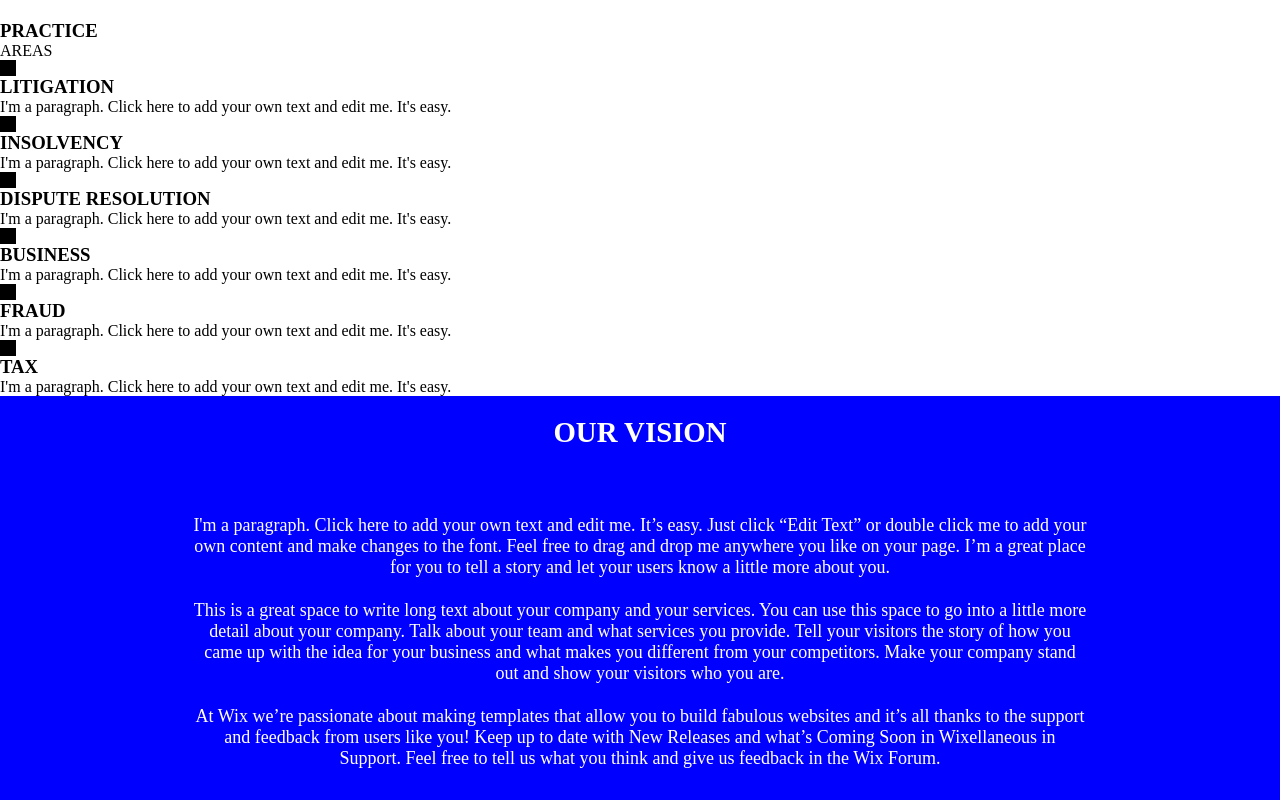
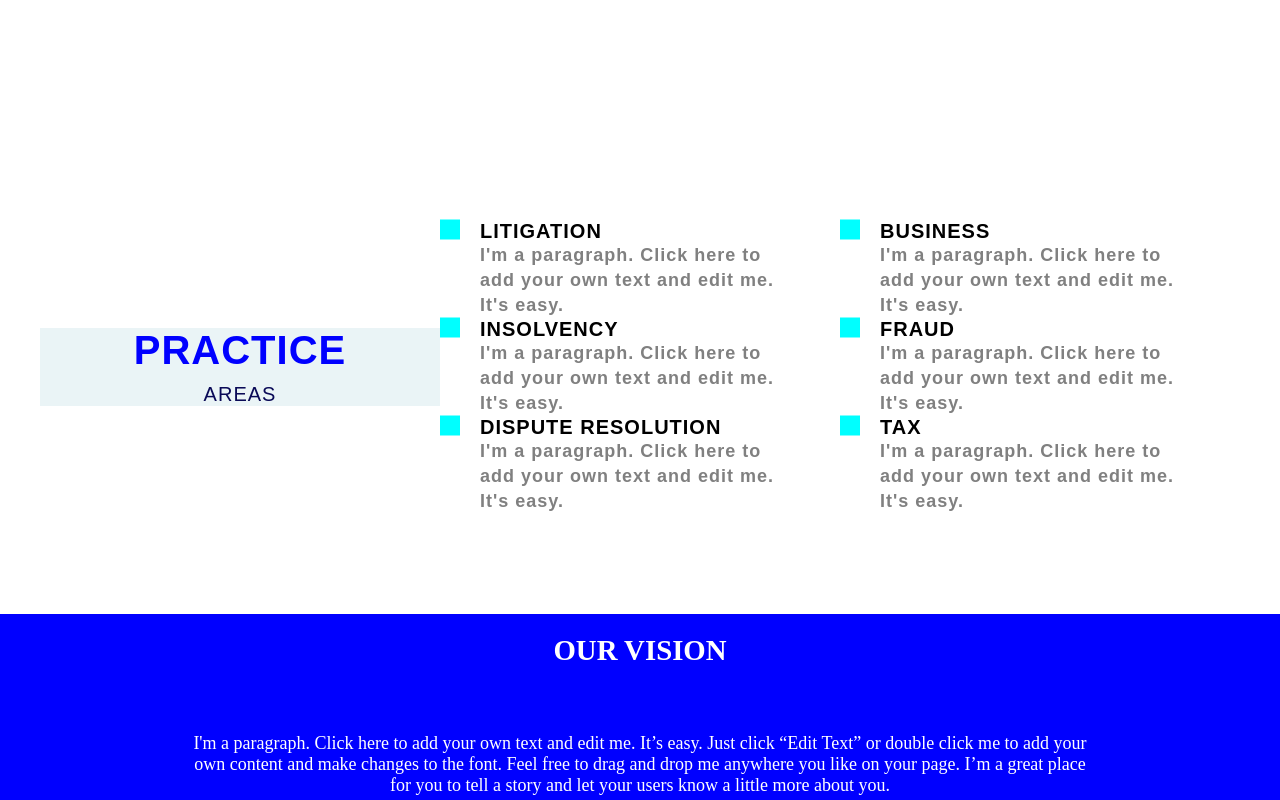
Before and after one commit to MahammadJafarzade/Template1, a plain HTML site: page index.html in a window 1280 px wide. Shown: the part 780-1580 px from the top of the page. Drawn offline with Linux system fonts and the light colour scheme.

Commit message:
Update style.css

```diff
--- a/style.css
+++ b/style.css
@@ -1,6 +1,10 @@
 *{
     margin: 0;
     padding: 0;
+}
+.container{
+    width: 1200px;
+    margin: 0 auto;
 }
 html body{
     scroll-behavior: smooth;
@@ -44,6 +48,7 @@ a{
     height: 100%;
     position: relative;
 }
+
 .let{
      font-size: 198%;
     font-weight: bold;
@@ -60,20 +65,72 @@ a{
     left: 20%;
 
 }
-.section3{
-    width: 100%;
-    height: 100vh;
-    font-weight: bold;
-    background-color: aqua;
-    background-size: cover;
-    display: flex;
-    align-items: center;
+    .all-section-3{
+        margin-top: 100px;
+    }
+    .all-sec{
+        display: flex;
+        align-items: center;
+    }
+    .section-3{
+        width: 100%;
+       background-color: #EAF4F6;
+       text-align: center;
+    }
+    .section-3-main{
+        background-color: white;
+        padding: 100px 0 100px;
+        display: flex;
+        align-items: center;
+        justify-content: space-between;
+    }
+    .section-3 h3{
+        font-size: 40px;
+        font-family: Arial, Helvetica, sans-serif;
+        font-weight: 600;
+        color: blue;
+        letter-spacing: 1px;
+        background-size: cover;
+    }
+    .section-3 p{
+        font-size: 20px;
+        font-family: Arial, Helvetica, sans-serif;
+        font-weight: 400;
+        color: rgb(10, 10, 87);
+        letter-spacing: 1px;
+        padding-top: 10px;
+    }
+    .div{
+        display: flex;
+        width: 400px;
 
-}
+
+    }
+    .icon-1 i{
+        font-size: 20px;
+        color: aqua;
+        margin-right: 20px;
+    }
+    .div-main h3{
+        font-size: 20px;
+        font-family: Arial, Helvetica, sans-serif;
+        font-weight: 600;
+        color: black;
+        letter-spacing: 1px;
+    }
+    .div-main p{
+        width: 300px;
+        line-height: 25px;
+        font-size: 18px;
+        font-family: Arial, Helvetica, sans-serif;
+        font-weight: 600;
+        color: grey;
+        letter-spacing: 1px;
+    }
 
 .section4{
     width: 100%;
-    height: 50vh;
+    height: 100vh;
     font-size: larger;
     background-color: blue;
     background-size: cover;
@@ -91,7 +148,7 @@ a{
 }
 .section5{
     width: 100%;
-    height: 100vh;
+    height: 150vh;
     background-image: url(meet.jpg);
     background-attachment: fixed;
     background-repeat: no-repeat;
```
